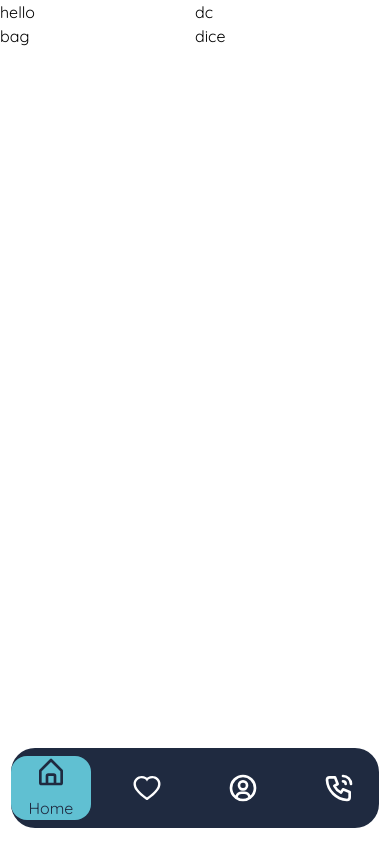
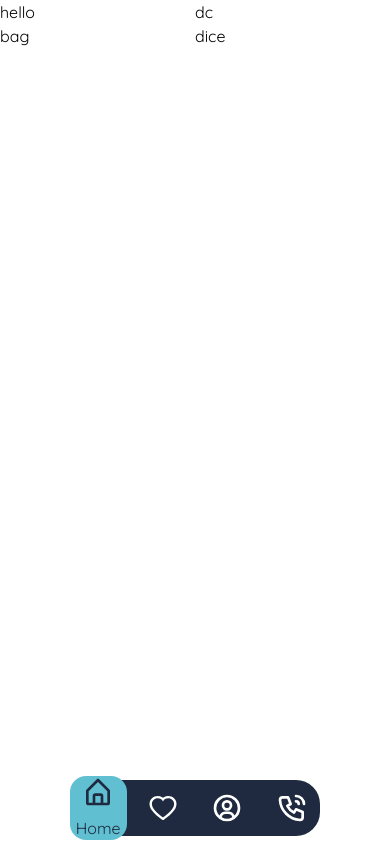
Before and after one commit to DC-21/react-tailwind-bottom-nav-webapp, a React (Vite) app: page /projects in a window 390 px wide. Built offline with nearby package versions, Linux system fonts and the light colour scheme.

Commit message:
first commit

```diff
--- a/src/components/Bottom.jsx
+++ b/src/components/Bottom.jsx
@@ -15,8 +15,8 @@ const Bottom = () => {
   };
 
   return (
-    <div className="fixed flex w-full py-4 px-6 bottom-0 justify-center z-10">
-      <div className="w-[420px] h-20 flex bottom-0 sticky gap-4 bg-[#1f2a40] justify-center items-center py-3 text-white rounded-3xl">
+    <div className="fixed flex w-full md:py-4 py-2 px-6 bottom-0 justify-center z-10">
+      <div className="md:w-[420px] w-[250px] md:h-20 h-14 flex bottom-0 sticky md:gap-4 gap-2 bg-[#1f2a40] justify-center items-center py-3 text-white rounded-3xl">
         <Link to="/"
           className={`flex flex-col items-center gap-2 cursor-pointer w-20 ${
             active === 0 ? "bg-[#60c0d2] rounded-2xl text-[#1f2a40]" : ""
```
